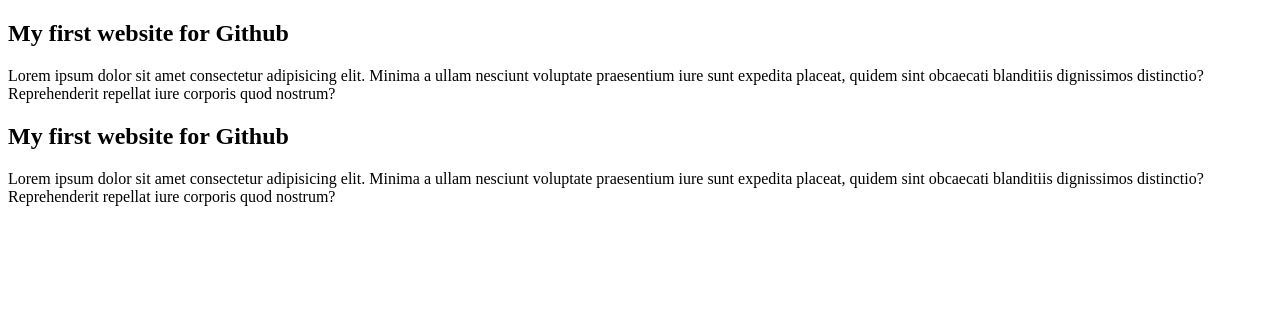
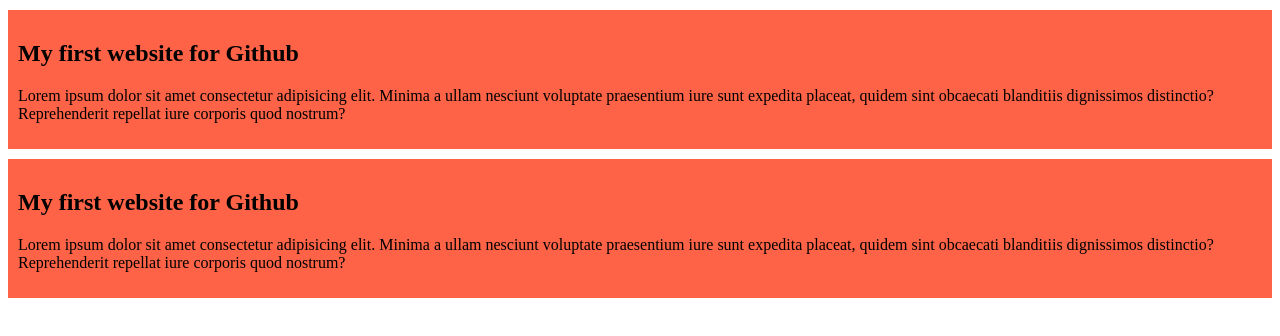
Before and after one commit to mithun41/my-simple-website-repo, a plain HTML site: page index.html in a window 1280 px wide. Drawn offline with Linux system fonts and the light colour scheme.

Commit message:
added second commit

```diff
--- a/index.html
+++ b/index.html
@@ -4,6 +4,7 @@
     <meta charset="UTF-8" />
     <meta name="viewport" content="width=device-width, initial-scale=1.0" />
     <title>My First Website</title>
+    <link rel="stylesheet" href="style/blog.css" />
   </head>
   <body>
     <div>
--- /dev/null
+++ b/style/blog.css
@@ -0,0 +1,5 @@
+div {
+  background-color: tomato;
+  padding: 10px;
+  margin-top: 10px;
+}
```
